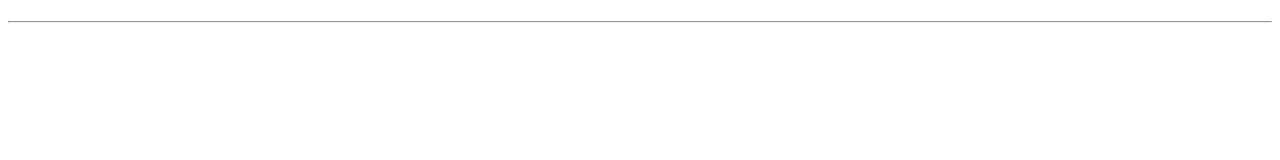
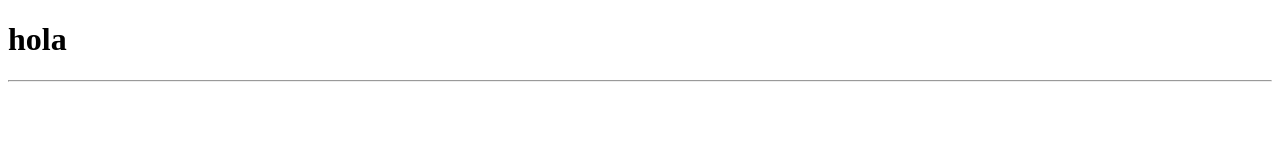
Before and after one commit to AbrahanTC/cursoJS, a plain HTML site: page fundamentos/index.html in a window 1280 px wide. Drawn offline with Linux system fonts and the light colour scheme.

Commit message:
creacion dev

```diff
--- a/fundamentos/index.html
+++ b/fundamentos/index.html
@@ -8,7 +8,8 @@
 </head>
 <body>
 
-    <h1></h1>
+    <h1>hola
+    </h1>
     <hr>
 
     <p>
```
